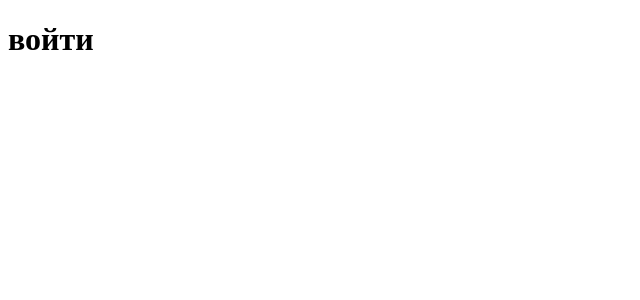
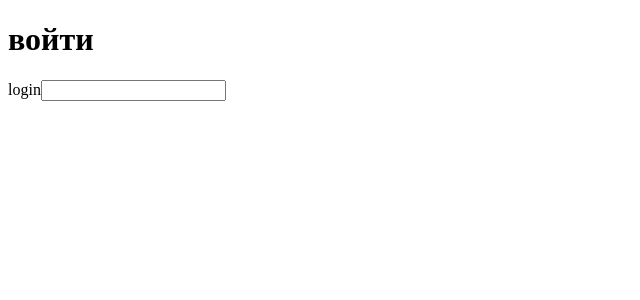
Before and after one commit to Musagigi/counter, a React app: page /login in a window 1280 px wide. Shown: the top 300 px of the page, without its empty margins (0-640 px from the left). Built offline with nearby package versions, Linux system fonts and the light colour scheme.

Commit message:
делаю форму для авторизации

```diff
--- a/src/components/login/Login.tsx
+++ b/src/components/login/Login.tsx
@@ -1,3 +1,20 @@
+import { useForm, SubmitHandler } from "react-hook-form";
+
+interface IFormInput {
+  login: string;
+}
+
 export const Login = () => {
-  return <h1>войти</h1>;
+  const { register, handleSubmit } = useForm<IFormInput>();
+  const dataForSubmit: SubmitHandler<IFormInput> = (data) => console.log(data);
+
+  return (
+    <>
+      <h1>войти</h1>
+      <form onSubmit={handleSubmit(dataForSubmit)}>
+        <label>login</label>
+        <input {...register("login")} />
+      </form>
+    </>
+  );
 };
```
